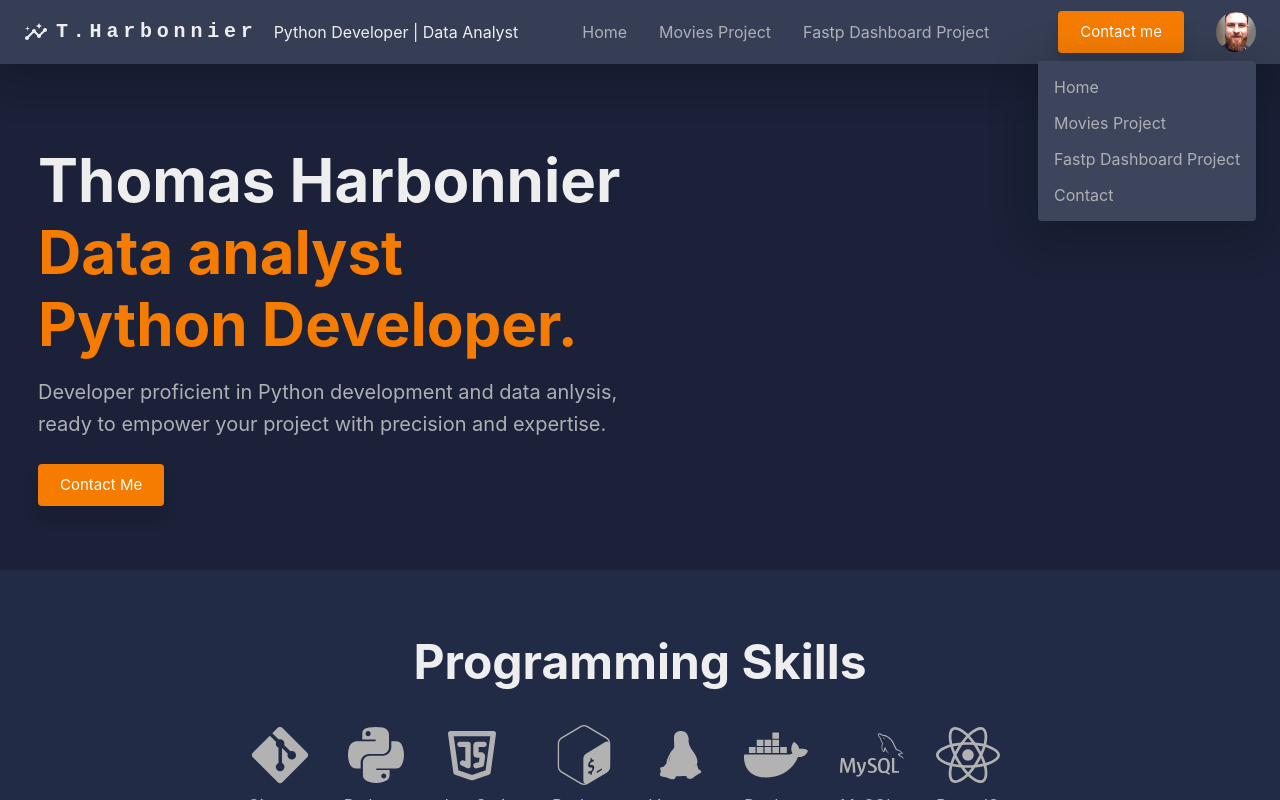
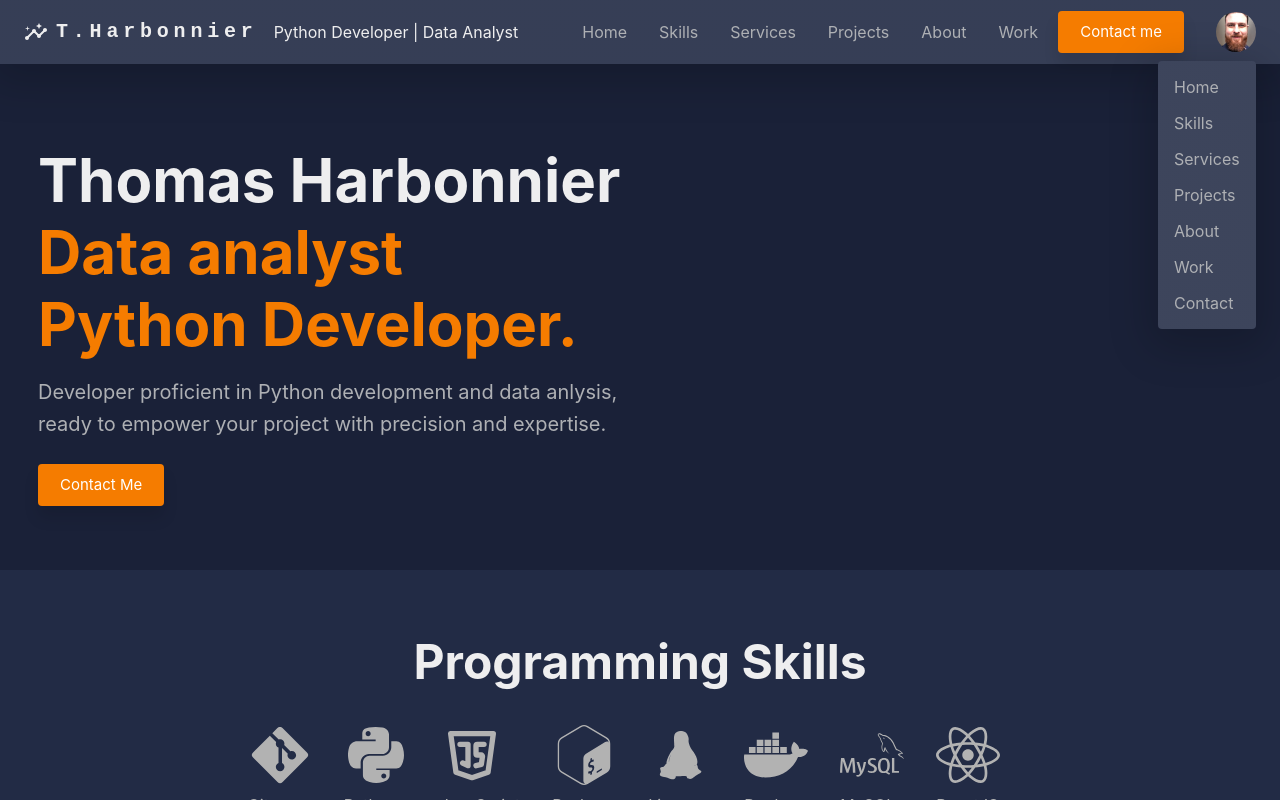
Before and after one commit to ThomasHarb/home, a React (Create React App) app: page / in a window 1280 px wide. Both pictures are taken after a click on the button "Open settings". Shown: the top 800 px of the page. Built offline with nearby package versions, Linux system fonts and the light colour scheme.

Commit message:
Create a dynamic toolbar

```diff
--- a/src/layouts/Main/components/Topbar/Topbar.js
+++ b/src/layouts/Main/components/Topbar/Topbar.js
@@ -95,7 +95,8 @@ function Topbar() {
                 <Link
                   underline="none"
                   component="a"
-                  href={process.env.PUBLIC_URL + "/"}
+                  /* href={process.env.PUBLIC_URL + "/"} */
+                  href="#main"
                   color="textSecondary"
                 >
                   Home
@@ -105,20 +106,51 @@ function Topbar() {
                 <Link
                   underline="none"
                   component="a"
-                  href="https://thomasharb.github.io/netflix-project/"
+                  /* href="https://thomasharb.github.io/netflix-project/" */
+                  href="#skills"
                   color="textSecondary"
                 >
-                  Movies Project
+                  Skills
                 </Link>
               </MenuItem>
               <MenuItem onClick={handleCloseUserMenu}>
                 <Link
                   underline="none"
                   component="a"
-                  href="https://thomasharb.github.io/fastp-project/"
+                  href="#services"
                   color="textSecondary"
                 >
-                  Fastp Dashboard Project
+                  Services
+                </Link>
+              </MenuItem>
+              <MenuItem onClick={handleCloseUserMenu}>
+                <Link
+                  underline="none"
+                  component="a"
+                  href="#projects"
+                  color="textSecondary"
+                >
+                  Projects
+                </Link>
+              </MenuItem>
+              <MenuItem onClick={handleCloseUserMenu}>
+                <Link
+                  underline="none"
+                  component="a"
+                  href="#about"
+                  color="textSecondary"
+                >
+                  About
+                </Link>
+              </MenuItem>
+              <MenuItem onClick={handleCloseUserMenu}>
+                <Link
+                  underline="none"
+                  component="a"
+                  href="#work"
+                  color="textSecondary"
+                >
+                  Work
                 </Link>
               </MenuItem>
               <MenuItem onClick={handleCloseUserMenu}>
@@ -159,7 +191,8 @@ function Topbar() {
             <Link
               underline="none"
               component="a"
-              href={process.env.PUBLIC_URL + "/"}
+              /* href={process.env.PUBLIC_URL + "/"} */
+              href="#main"
               color="textSecondary"
             >
               Home
@@ -167,20 +200,47 @@ function Topbar() {
             <Link
               underline="none"
               component="a"
-              href="https://thomasharb.github.io/netflix-project/"
+              href="#skills"
               color="textSecondary"
               marginLeft={4}
             >
-              Movies Project
+              Skills
             </Link>
             <Link
               underline="none"
               component="a"
-              href="https://thomasharb.github.io/fastp-project/"
+              href="#services"
               color="textSecondary"
               marginLeft={4}
             >
-              Fastp Dashboard Project
+              Services
+            </Link>
+            <Link
+              underline="none"
+              component="a"
+              href="#projects"
+              color="textSecondary"
+              marginLeft={4}
+            >
+              Projects
+            </Link>
+            <Link
+              underline="none"
+              component="a"
+              href="#about"
+              color="textSecondary"
+              marginLeft={4}
+            >
+              About
+            </Link>
+            <Link
+              underline="none"
+              component="a"
+              href="#work"
+              color="textSecondary"
+              marginLeft={4}
+            >
+              Work
             </Link>
           </Box>
           <Box
@@ -230,7 +290,8 @@ function Topbar() {
                 <Link
                   underline="none"
                   component="a"
-                  href={process.env.PUBLIC_URL + "/"}
+                  /* href={process.env.PUBLIC_URL + "/"} */
+                  href="#main"
                   color="textSecondary"
                 >
                   Home
@@ -240,20 +301,51 @@ function Topbar() {
                 <Link
                   underline="none"
                   component="a"
-                  href="https://thomasharb.github.io/netflix-project/"
+                  /* href="https://thomasharb.github.io/netflix-project/" */
+                  href="#skills"
                   color="textSecondary"
                 >
-                  Movies Project
+                  Skills
                 </Link>
               </MenuItem>
               <MenuItem onClick={handleCloseUserMenu}>
                 <Link
                   underline="none"
                   component="a"
-                  href="https://thomasharb.github.io/fastp-project/"
+                  href="#services"
                   color="textSecondary"
                 >
-                  Fastp Dashboard Project
+                  Services
+                </Link>
+              </MenuItem>
+              <MenuItem onClick={handleCloseUserMenu}>
+                <Link
+                  underline="none"
+                  component="a"
+                  href="#projects"
+                  color="textSecondary"
+                >
+                  Projects
+                </Link>
+              </MenuItem>
+              <MenuItem onClick={handleCloseUserMenu}>
+                <Link
+                  underline="none"
+                  component="a"
+                  href="#about"
+                  color="textSecondary"
+                >
+                  About
+                </Link>
+              </MenuItem>
+              <MenuItem onClick={handleCloseUserMenu}>
+                <Link
+                  underline="none"
+                  component="a"
+                  href="#work"
+                  color="textSecondary"
+                >
+                  Work
                 </Link>
               </MenuItem>
               <MenuItem onClick={handleCloseUserMenu}>
--- a/src/views/landingPages/Home/components/DemoPages/DemoPages.js
+++ b/src/views/landingPages/Home/components/DemoPages/DemoPages.js
@@ -17,7 +17,7 @@ import ScienceIcon from "@mui/icons-material/Science";
 
 const DemoPages = () => {
   return (
-    <Box>
+    <div id="work">
       <Box
         component={Typography}
         fontWeight={700}
@@ -94,7 +94,7 @@ const DemoPages = () => {
           </TimelineContent>
         </TimelineItem>
       ))}
-    </Box>
+    </div>
   );
 };
 
--- a/src/views/landingPages/Home/components/Features/Features.js
+++ b/src/views/landingPages/Home/components/Features/Features.js
@@ -333,7 +333,7 @@ const Features = ({ themeMode = "dark" }) => {
     defaultMatches: true,
   });
   return (
-    <Box>
+    <div id="about">
       <Box marginBottom={4}>
         <Box
           component={Typography}
@@ -531,7 +531,7 @@ const Features = ({ themeMode = "dark" }) => {
           </Grid>
         ))}
       </Grid>
-    </Box>
+    </div>
   );
 };
 
--- a/src/views/landingPages/Home/components/Hero/Hero.js
+++ b/src/views/landingPages/Home/components/Hero/Hero.js
@@ -24,7 +24,7 @@ const Hero = () => {
   });
 
   return (
-    <div>
+    <div id="main">
       <Grid container spacing={4}>
         <Grid item xs={12} md={12}>
           <Box display="flex" flexDirection="row" marginTop={2}>
--- a/src/views/landingPages/Home/components/Highlights/Highlights.js
+++ b/src/views/landingPages/Home/components/Highlights/Highlights.js
@@ -8,7 +8,7 @@ import Grid from "@mui/material/Grid";
 const Highlights = () => {
   const theme = useTheme();
   return (
-    <Box>
+    <div id="services">
       <Box
         component={Typography}
         fontWeight={700}
@@ -146,7 +146,7 @@ const Highlights = () => {
           </Grid>
         ))}
       </Grid>
-    </Box>
+    </div>
   );
 };
 
--- a/src/views/landingPages/Home/components/Seeprojects/Seeprojects.js
+++ b/src/views/landingPages/Home/components/Seeprojects/Seeprojects.js
@@ -14,7 +14,7 @@ import { MdSpaceDashboard } from "react-icons/md";
 
 const Seeprojects = () => {
   return (
-    <Box>
+    <div id="projects">
       <Box marginBottom={4}>
         <Box
           component={Typography}
@@ -491,7 +491,7 @@ const Seeprojects = () => {
         alignItems={"center"}
         marginBottom={4}
       ></Box>
-    </Box>
+    </div>
   );
 };
 
--- a/src/views/landingPages/Home/components/Skills/Skills.js
+++ b/src/views/landingPages/Home/components/Skills/Skills.js
@@ -14,7 +14,7 @@ import { FaReact } from "react-icons/fa";
 function Skills() {
   const theme = useTheme();
   return (
-    <Box>
+    <div id="skills">
       <Box
         component={Typography}
         fontWeight={700}
@@ -53,7 +53,7 @@ function Skills() {
           </Box>
         ))}
       </Box>
-    </Box>
+    </div>
   );
 }
 
```
